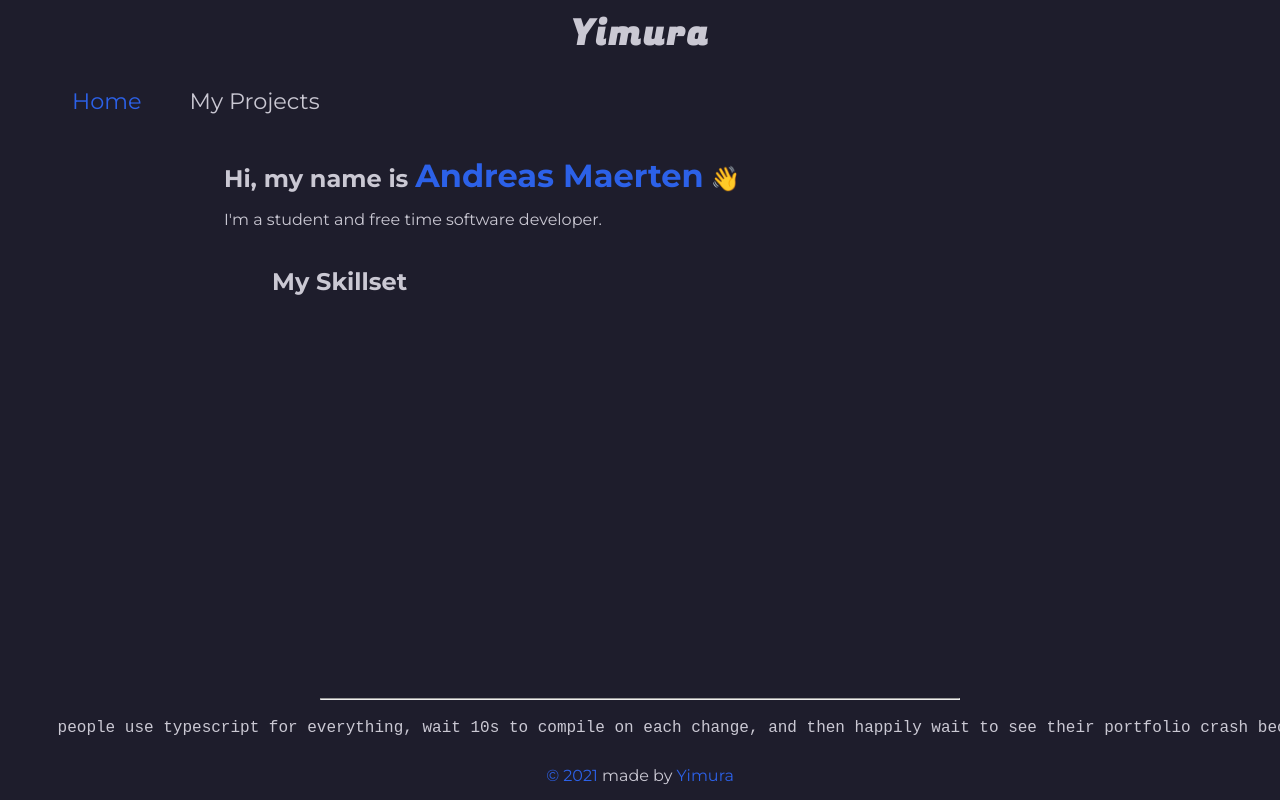
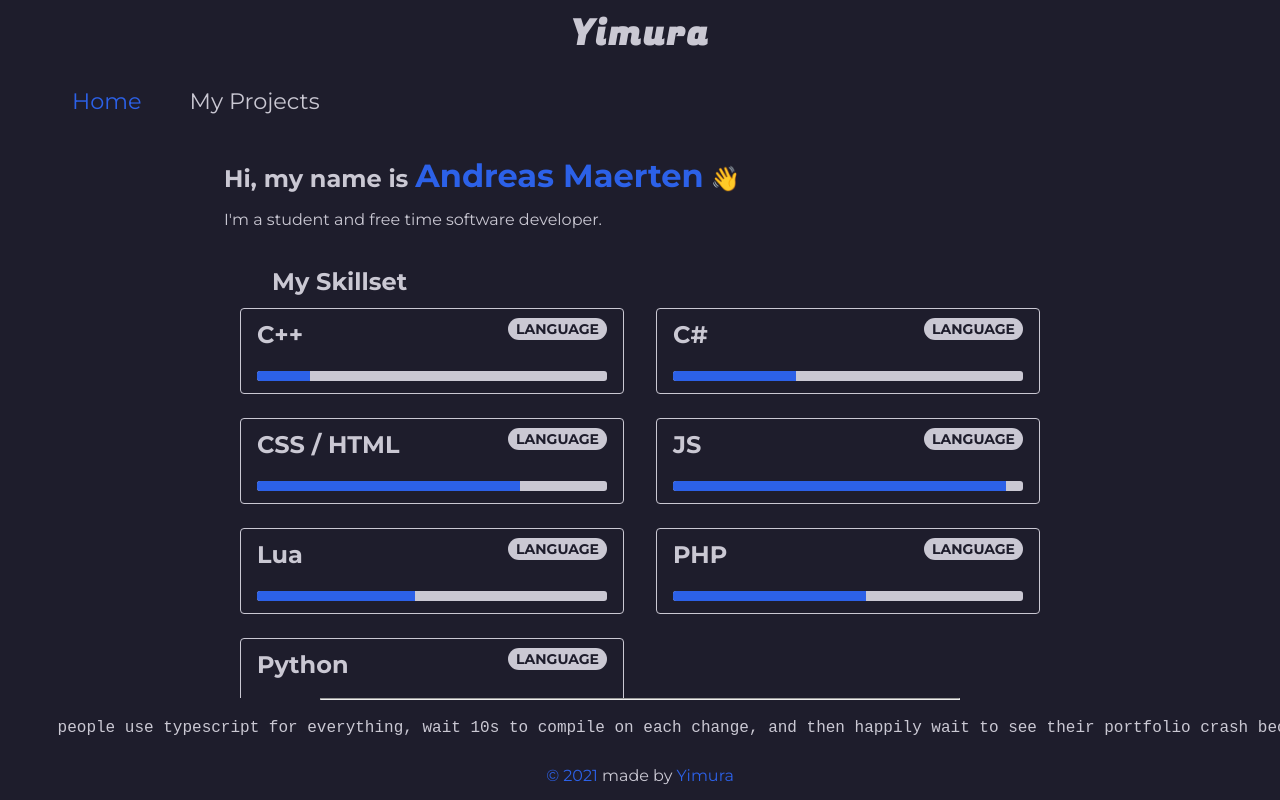
Before and after one commit to Yimura/Portfolio, a Vue app: page / in a window 1280 px wide. Shown: the top 800 px of the page. Built offline with nearby package versions, Linux system fonts and the light colour scheme.

Commit message:
feat(Home): Dynamic content

```diff
--- a/src/views/Home.vue
+++ b/src/views/Home.vue
@@ -7,7 +7,19 @@
     <div class="c-skillset">
       <h2>My Skillset</h2>
       <div class="c-skillset-wrapper">
-        <div class="c-skill"></div>
+        <div class="c-skill" v-bind:key="skill.name" v-for="skill in skills">
+          <div class="c-skill__head">
+            <h1>{{ skill.name }}</h1>
+            <div>
+              <span class="c-skill__tag">{{ skill.type }}</span>
+            </div>
+          </div>
+          <progress
+            v-bind:title="skill.title"
+            v-bind:value="skill.mastering"
+            max="1"
+          />
+        </div>
       </div>
     </div>
   </article>
@@ -29,19 +41,37 @@ export default {
           type: "LANGUAGE",
           name: "C#",
           title: "NOVICE",
-          mastering: 0.2,
+          mastering: 0.35,
         },
         {
           type: "LANGUAGE",
           name: "CSS / HTML",
-          title: "NOVICE",
-          mastering: 0.2,
+          title: "MODERATE",
+          mastering: 0.75,
         },
         {
           type: "LANGUAGE",
           name: "JS",
           title: "EXPERT",
           mastering: 0.95,
+        },
+        {
+          type: "LANGUAGE",
+          name: "Lua",
+          title: "MODERATE",
+          mastering: 0.45,
+        },
+        {
+          type: "LANGUAGE",
+          name: "PHP",
+          title: "MODERATE",
+          mastering: 0.55,
+        },
+        {
+          type: "LANGUAGE",
+          name: "Python",
+          title: "MODERATE",
+          mastering: 0.65,
         },
       ],
     };
@@ -61,4 +91,35 @@ export default {
 .c-skillset {
   margin: var(--baseline-m) var(--baseline-xl);
 }
+
+.c-skillset-wrapper {
+  display: grid;
+  grid-template-columns: repeat(auto-fit, minmax(300px, 1fr));
+  margin: 0 calc(-1 * var(--baseline-xl));
+}
+
+.c-skill {
+  border: 1px solid var(--gray-suit);
+  border-radius: calc(var(--baseline) / 2);
+  margin: 0 var(--baseline-xs) var(--baseline-s);
+  min-width: 300px;
+  padding: var(--baseline) var(--baseline-xs);
+}
+
+.c-skill__head {
+  display: flex;
+}
+
+.c-skill__head > h1 {
+  flex-grow: 1;
+}
+
+.c-skill__tag {
+  background-color: var(--gray-suit);
+  border-radius: var(--baseline-xs);
+  color: var(--steel-gray);
+  font-size: 14px;
+  font-weight: bold;
+  padding: 2px 8px;
+}
 </style>
```
